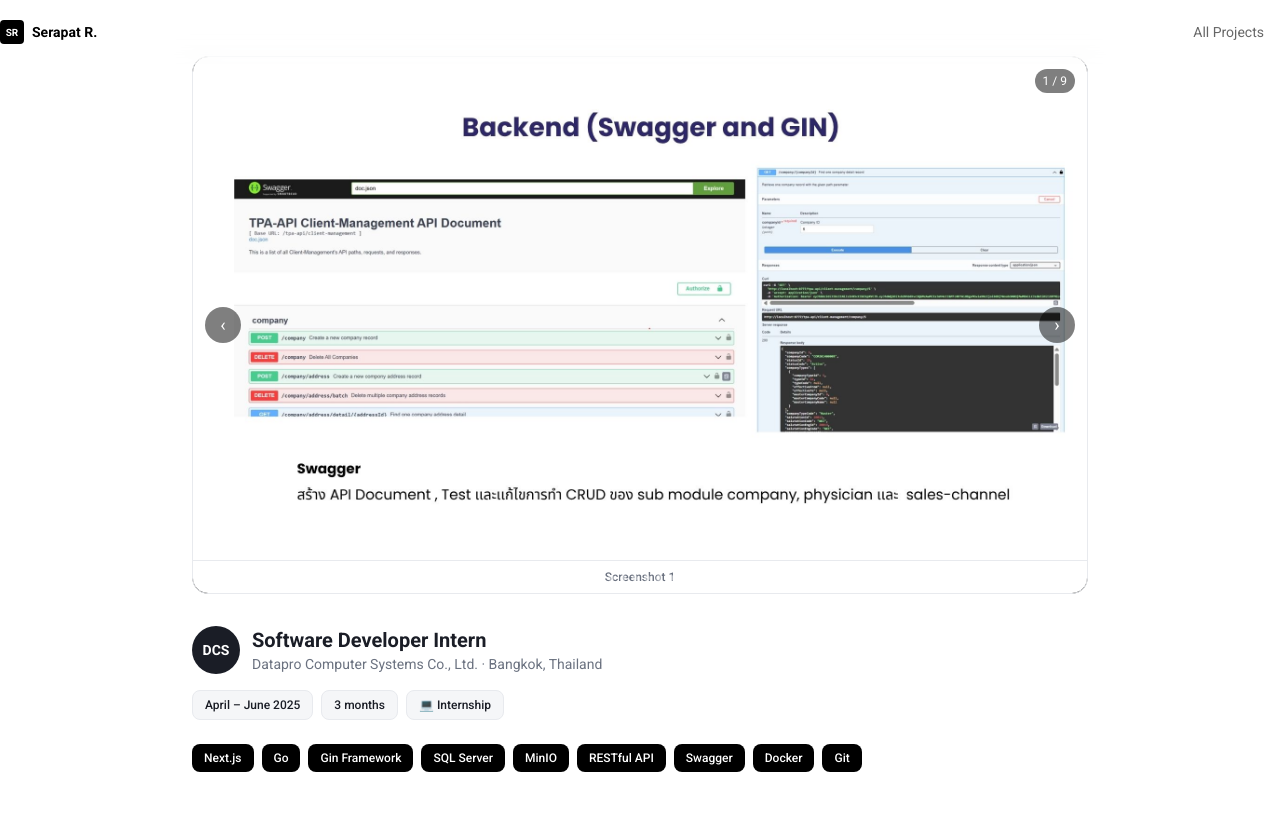
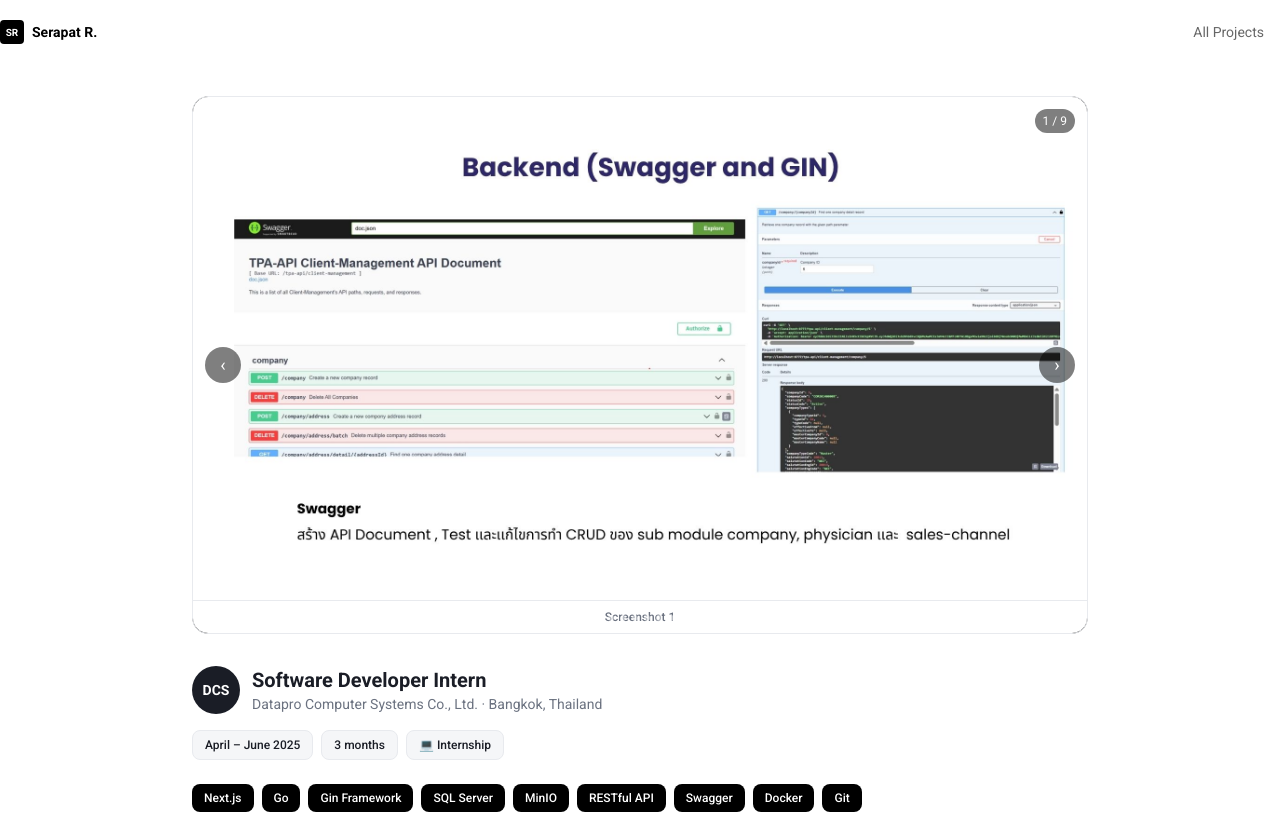
Before and after one commit to pp811010/profile_serapat, a Next.js app: page /experience in a window 1280 px wide. Shown: the top 814 px of the page. Built offline with nearby package versions, Linux system fonts and the light colour scheme; a web font is replaced by a local one.

Commit message:
add size mt detail

```diff
--- a/app/experience/page.tsx
+++ b/app/experience/page.tsx
@@ -95,7 +95,7 @@
     ];
 
     return (
-        <main className="p-6 md:p-10 lg:p-14 min-h-screen bg-white text-ink font-sans antialiased relative z-10">
+        <main className="p-6 md:p-10 lg:p-14 min-h-screen bg-white text-ink font-sans antialiased relative z-10 mt-20 md:mt-10">
             <div className="max-w-4xl mx-auto">
 
 
--- a/app/projects/[id]/page.tsx
+++ b/app/projects/[id]/page.tsx
@@ -40,7 +40,7 @@
 
   if (!project) {
     return (
-      <main className="p-6 md:p-10 lg:p-14 min-h-screen flex items-center justify-center bg-white">
+      <main className="p-6 md:p-10 lg:p-14 min-h-screen flex items-center justify-center bg-white pt-20">
         <div className="text-center">
           <h1 className="text-2xl font-bold text-ink mb-2">ไม่พบโปรเจกต์นี้</h1>
           <Link href="/#projects" className="text-accent hover:underline font-medium">
@@ -67,7 +67,7 @@
       : [{ title: project.title, image: project.heroImage }];
 
   return (
-    <main className="p-6 md:p-10 lg:p-14 min-h-screen bg-white text-ink font-sans antialiased relative z-10">
+    <main className="p-6 md:p-10 lg:p-14 min-h-screen bg-white text-ink font-sans antialiased relative z-10 mt-20 md:mt-10">
       <div className="max-w-4xl mx-auto">
 
 
--- a/app/projects/page.tsx
+++ b/app/projects/page.tsx
@@ -86,7 +86,7 @@
 
 export default function ProjectsPage() {
     return (
-        <div className="h-[calc(100vh-4rem)] flex flex-col">
+        <div className="h-[calc(100vh-4rem)] flex flex-col ">
             <div className="max-w-[1400px] mx-auto flex flex-col flex-1 w-full mt-10">
 
                 <div className=" px-8 lg:px-14 flex-shrink-0  lg:mb-14 text-center flex items-center justify-center gap-2">
```
